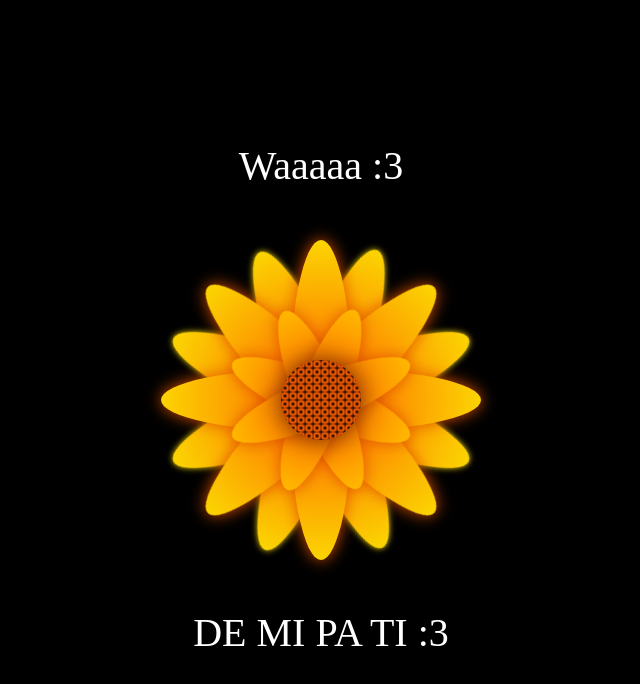
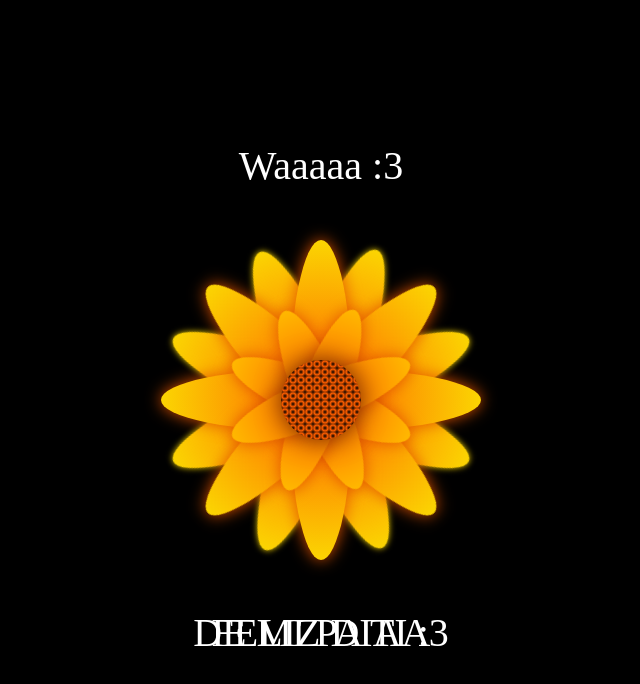
Before and after one commit to Piero2028/flores-amarillas-parati, a plain HTML site: page flores_amarillas-main/docs/index.html in a window 1280 px wide. Shown: the whole page, without its empty margins (319-959 px from the left). Drawn offline with Linux system fonts and the light colour scheme.

Commit message:
index.html

```diff
--- a/flores_amarillas-main/docs/index.html
+++ b/flores_amarillas-main/docs/index.html
@@ -38,6 +38,7 @@
     <div class="Petal3 p4">
     </div>
     <div class="text-below">DE MI PA TI :3 </div>
+    <div class="text-below">FELIZ DIAA </div>
   </div>
 </body>
 </html>
```
